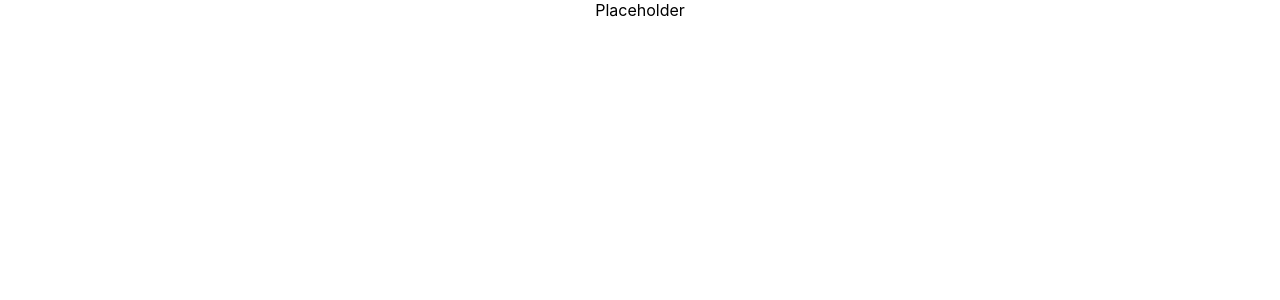
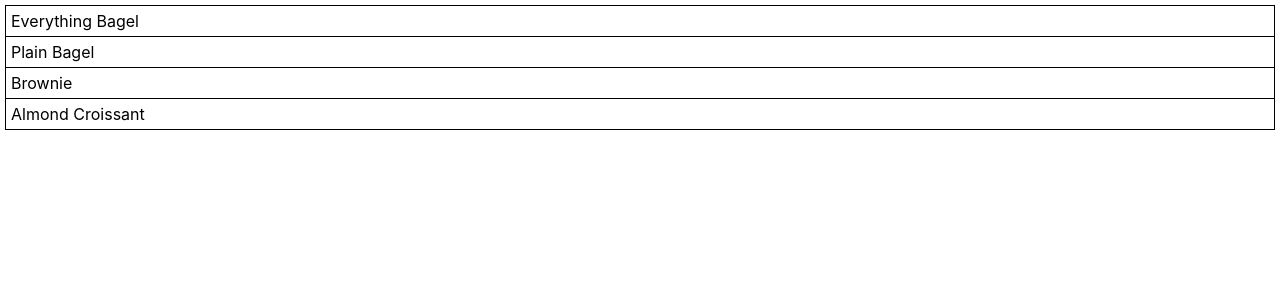
Before and after one commit to holdenout/freezer-pull, a React (Create React App) app in the folder client/: page / in a window 1280 px wide. Shown: the top 300 px of the page. Built offline with nearby package versions, Linux system fonts and the light colour scheme.

Commit message:
Display food list

```diff
--- a/client/src/App.jsx
+++ b/client/src/App.jsx
@@ -1,9 +1,10 @@
 import './App.css';
+import FoodList from './FoodList';
 
 function App() {
   return (
     <div className="App">
-      Placeholder
+      <FoodList />
     </div>
   );
 }
--- /dev/null
+++ b/client/src/FoodList.css
@@ -0,0 +1,16 @@
+ul {
+  list-style: none;
+  text-align: left;
+  margin: 5px;
+  padding: 0;
+  border: 1px solid black;
+}
+
+ul li {
+  padding: 5px;
+  border-bottom: 1px solid black;
+}
+
+ul li:last-child {
+  border-bottom: none;
+}
--- /dev/null
+++ b/client/src/FoodList.jsx
@@ -0,0 +1,22 @@
+import sampleFoodData from './sampleFoodData.json';
+import './FoodList.css';
+
+export default function FoodList() {
+  // Sort food by category then name
+  const foodData = sampleFoodData.items.sort(function(a, b) {
+    return a.category === b.category
+      ? a.name.localeCompare(b.name)
+      : a.category.localeCompare(b.category)
+  });
+  const foodItems = foodData.map((food) => {
+    return <li key={food.id} >{food.name}</li>;
+  });
+
+  return (
+    <div className="FoodList">
+      <ul>
+        {foodItems}
+      </ul>
+    </div>
+  );
+}
```
